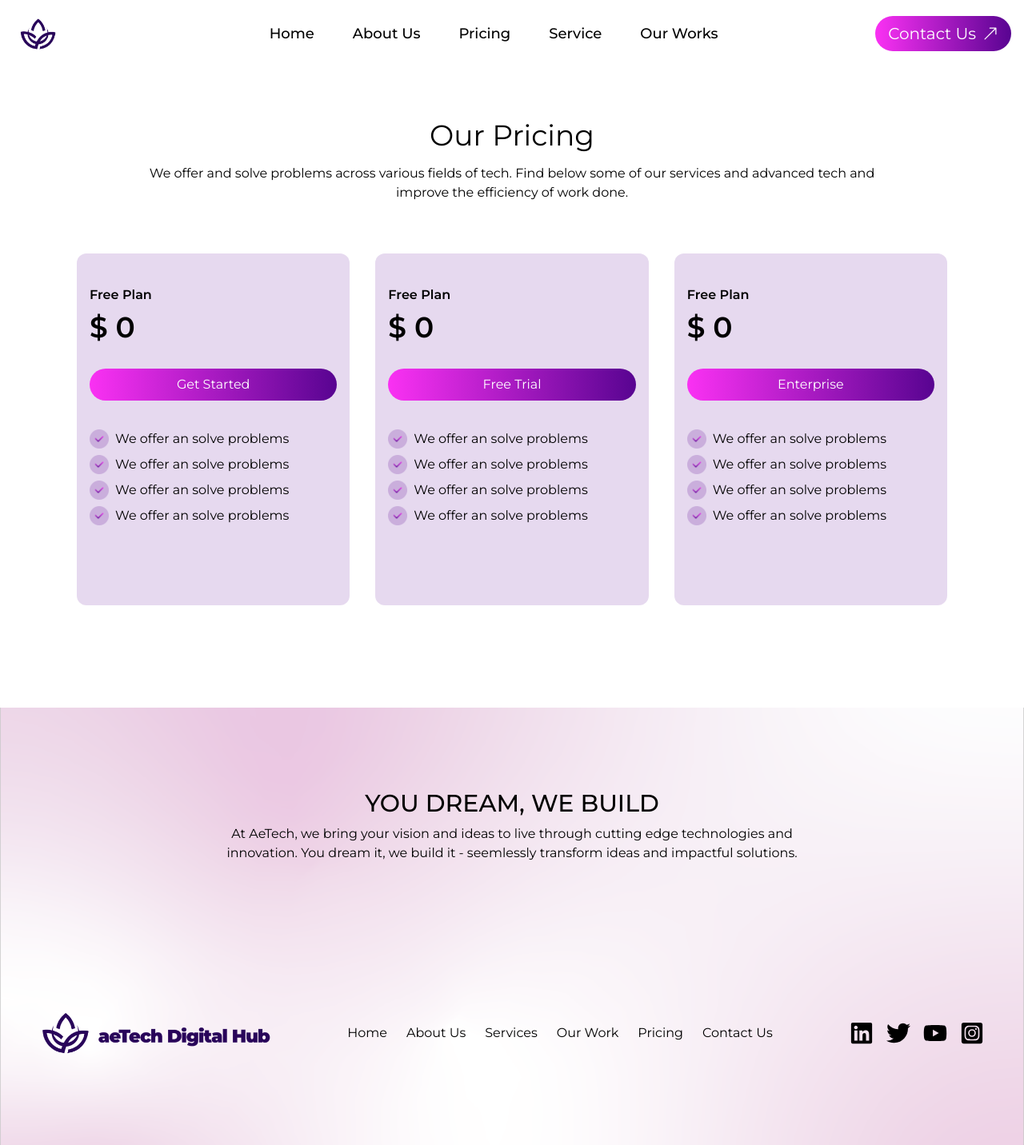
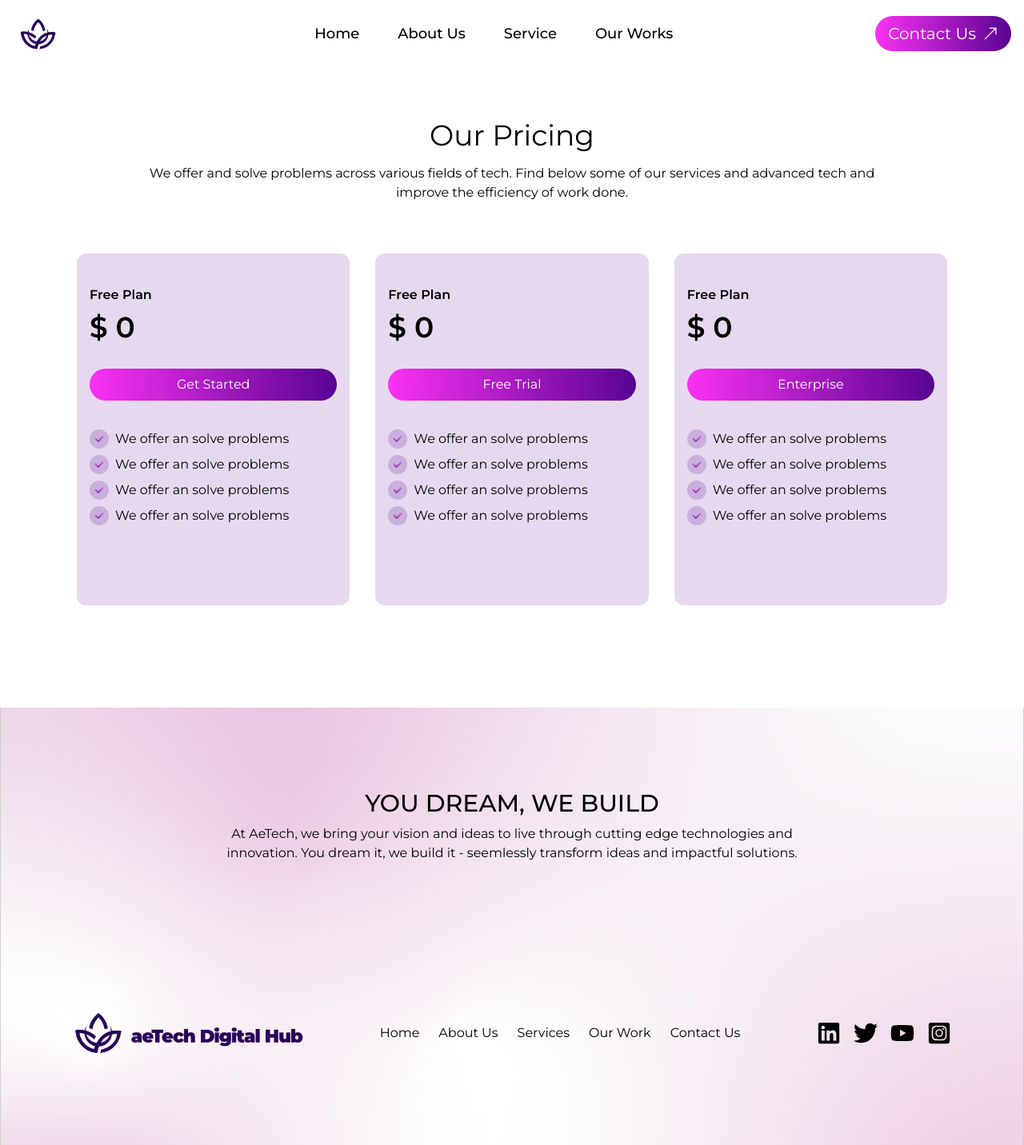
Before and after one commit to aetech24/aetech-site, a React (Vite) app: page /pricing in a window 1280 px wide. Shown: the whole page at 80% size. Built offline with nearby package versions, Linux system fonts and the light colour scheme; a web font is replaced by a local one.

Commit message:
Remove Stedan.jpg image and update import to Stedan.png; comment out Pricing links in Footer and Navbar components for future reference.

```diff
--- a/src/components/Footer.jsx
+++ b/src/components/Footer.jsx
@@ -46,11 +46,11 @@ const Footer = () => {
                 Our Work
               </p>
             </Link>
-            <Link to='/pricing'>
+            {/* <Link to='/pricing'>
               <p className='hover:text-purple duration-300 ease-linear'>
                 Pricing
               </p>
-            </Link>
+            </Link> */}
             <Link to='/contact'>
               <p className='hover:text-purple duration-300 ease-linear'>
                 Contact Us
--- a/src/components/Navbar.jsx
+++ b/src/components/Navbar.jsx
@@ -23,7 +23,7 @@ const Navbar = () => {
                 <ul className="hidden lg:flex ml-14 space-x-12 font-medium text-lg">
                     <li onClick={toggleNavbar} className='hover:text-purple duration-300 ease-in'><Link to="/">Home</Link></li>
                     <li onClick={toggleNavbar} className='hover:text-purple duration-300 ease-in'><Link to="/about">About Us</Link></li>
-                    <li onClick={toggleNavbar} className='hover:text-purple duration-300 ease-in'><Link to="/pricing">Pricing</Link></li>
+                    {/* <li onClick={toggleNavbar} className='hover:text-purple duration-300 ease-in'><Link to="/pricing">Pricing</Link></li> */}
                     <li onClick={toggleNavbar} className='hover:text-purple duration-300 ease-in'><Link to="/service">Service</Link></li>
                     <li onClick={toggleNavbar} className='hover:text-purple duration-300 ease-in'><Link to="/work">Our Works</Link></li>
                 </ul>
@@ -45,7 +45,7 @@ const Navbar = () => {
                     <ul className='font-semibold text-lg'>
                         <li onClick={toggleNavbar} className='hover:text-purple duration-300 ease-in py-3 text-center'><Link to="/">Home</Link></li> <hr className='w-60'/>
                         <li onClick={toggleNavbar} className='hover:text-purple duration-300 ease-in py-3 text-center'><Link to="/about">About Us</Link></li> <hr className='w-60'/>
-                        <li onClick={toggleNavbar} className='hover:text-purple duration-300 ease-in py-3 text-center'><Link to="/pricing">Pricing</Link></li> <hr className='w-60'/>
+                        {/* <li onClick={toggleNavbar} className='hover:text-purple duration-300 ease-in py-3 text-center'><Link to="/pricing">Pricing</Link></li> <hr className='w-60'/> */}
                         <li onClick={toggleNavbar} className='hover:text-purple duration-300 ease-in py-3 text-center'><Link to="/service">Services</Link></li> <hr className='w-60'/>
                         <li onClick={toggleNavbar} className='hover:text-purple duration-300 ease-in py-3 text-center'><Link to="/work">Our Work</Link></li> <hr className='w-60'/>
                     </ul>
--- a/src/constants/index.js
+++ b/src/constants/index.js
@@ -1,6 +1,6 @@
 import Project from '../assets/project.png'
 import Samuella from '../assets/team/Samuella.jpg'
-import Stedan from '../assets/team/Stedan.jpg'
+import Stedan from '../assets/team/Stedan.png'
 import Obed from '../assets/team/Obed.jpg'
 import Ken from '../assets/team/Ken.jpg'
 import Godwin from '../assets/team/Godwin.jpg'
```
Also changed, not shown: src/assets/team/Stedan.jpg (deleted), src/assets/team/Stedan.png (added).
